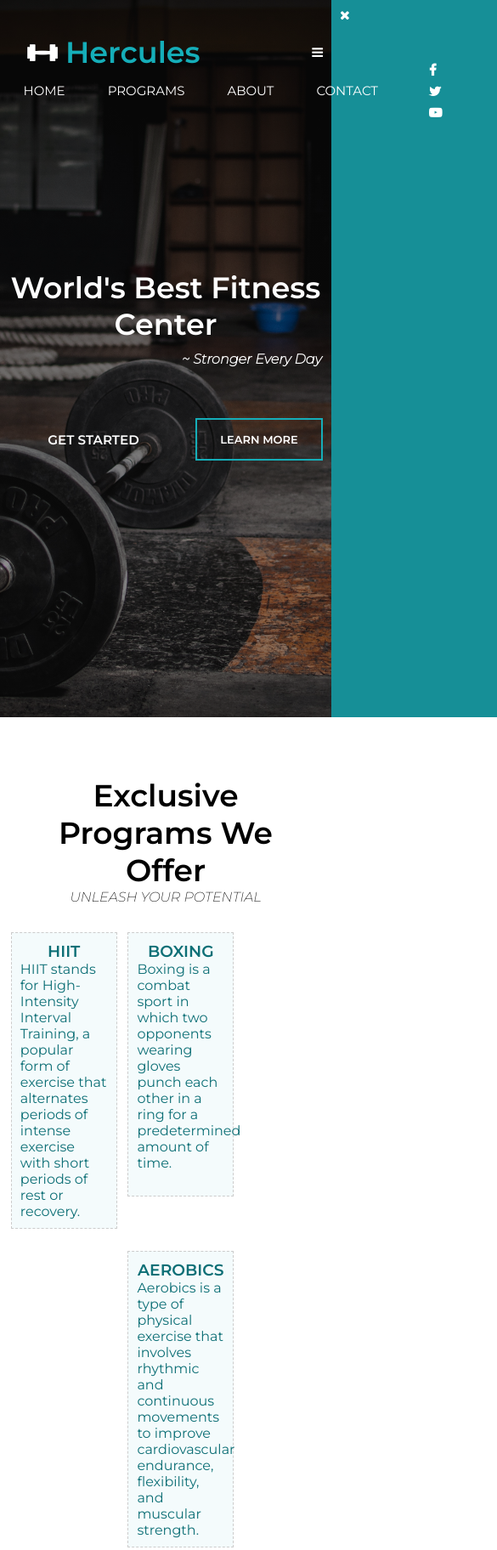
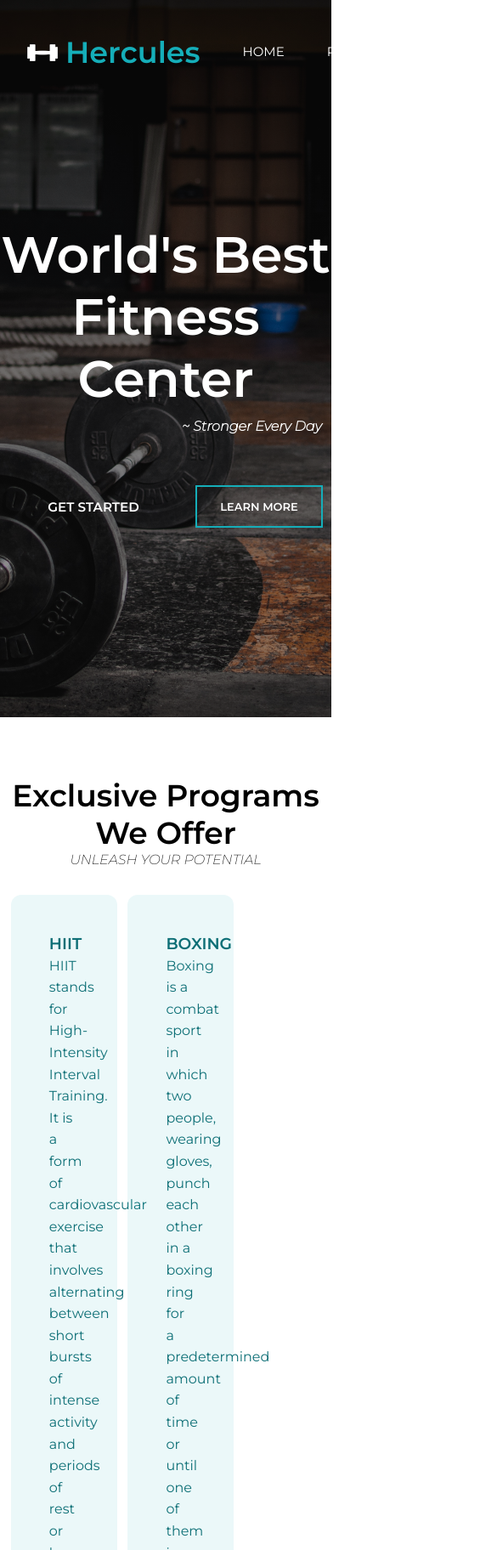
Before and after one commit to shakthi-keerthi/fitness-website, a plain HTML site: page index.html in a window 390 px wide. Shown: the top 1824 px of the page at 85% size, 585 px wide, since content can reach past the window. Drawn offline with nearby package versions, Linux system fonts and the light colour scheme.

Commit message:
hover effects

```diff
--- a/css/style.css
+++ b/css/style.css
@@ -253,46 +253,9 @@ nav.fa{
     display: none;
 }
 
-@media(max-width: 700px)
-{
-    .textbox h1 {
-        padding-top: 1em;
-        font-size: 35px;
-    }
-
-    .navlinks ul li {
-        display: block;
-    }
-    .navlinks {
-        position: absolute;
-        background-color: rgb(22, 143, 151);
-        height:100vh;
-        width:200px;
-        top:0;
-        right:-200px;
-        text-align: left;
-        z-index: 2;
-        transition:1s;
-    }
-
-    nav .fa{
-        display:block;
-        color:white;
-        margin: 10px;
-        font-size: 15px;
-        cursor:pointer;
-    }
-
-    .navlinks ul{
-        padding:30px;
-    }
-
-}
-
-
 .programs {
     padding-top: 70px;
-    width: 80%;
+    justify-content: space-between;
     margin: auto;
     text-align: center;
 }
@@ -306,11 +269,14 @@ h1 {
     float: left;
     color: rgb(13, 111, 118);
     width: 32%;
+    line-height: 1.6em;
     margin: 2em 0 2em 0.8em;
-    border: 1.6px dashed #ccc;
-    padding: 10px;
-    box-sizing: border-box;
-    background-color: rgba(21, 174, 185, 0.048);
+    text-align:left;
+    border-radius: 12px;
+    padding: 45px;
+    box-sizing:border-box;
+    background-color: rgba(21, 174, 185, 0.084);
+    transition: 0.5s;
 }
 
 .block h3 {
@@ -318,13 +284,24 @@ h1 {
     color: rgb(13, 111, 118);
 }
 
+.block:hover{
+    box-shadow: 0 0 20px 0px rgba(0,0,0,0.2);
+}
+
 .details {
 
     display: flex;
     flex-direction: row;
+    justify-content: space-between;
+    align-items: center;
+    padding: 7rem 11rem;
+    background-color: rgb(21, 174, 185);
+
+    /*display: flex;
+    flex-direction: row;
     justify-content: space-around;
     padding: 8em 12em;
-    background-color: rgb(21, 174, 185);
+    background-color: rgb(21, 174, 185); */
 }
 
 .details h1,
@@ -340,6 +317,12 @@ h4 {
     padding-bottom: 1em;
 }
 
+.one{
+        border-right:1px solid white;
+        padding-right: 4rem;
+}
+
+
 .two p {
     line-height: 1.6em;
     font: 1.1em;
@@ -347,10 +330,21 @@ h4 {
 }
 
 .btn3 {
-    display: inline-block;
+
+   /* background: white;
+    height: 100%;
+    width:0;
+    border-radius: 25px;
+    position:absolute;
+    left:0;
+    bottom: 0;
+    z-index: -1;
+    transition:0.5s;*/
+
+
     text-decoration: none;
     color: white;
-    border: 1px solid white;
+    border: 1.2px solid white;
     border-radius: 20px;
     padding: 12px 34px;
     font-size: 13px;
@@ -360,9 +354,10 @@ h4 {
 }
 
 .btn3:hover {
+
     background: rgb(18, 125, 133);
     color: white;
-    border: none;
+    border: 1.2px solid rgb(18, 125, 133);
     transition: 1.2s;
 }
 
--- a/index.html
+++ b/index.html
@@ -31,8 +31,6 @@
             </div>
 
             <div class="navlinks" id="navlinks">
-                <i class="fa fa-times"onclick="hidemenu()"></i>
-
 
                 <ul id="item">
                     <li><a href="">HOME</a></li>
@@ -58,7 +56,7 @@
         </div>
             </div>
         </ul>
-        <i class="fa fa-bars"onclick="showmenu()"></i>
+
     </nav>
 
 
@@ -81,36 +79,36 @@
     <section id="programs" class="programs">
         <h1>Exclusive Programs We Offer</h1>
         <p><em>UNLEASH YOUR POTENTIAL</em></p>
-    </section>
+    <!--</section>-->
 
     <div class="block">
-        <h3>HIIT</h3>
-        <p>HIIT stands for High-Intensity Interval Training, a popular form of exercise that alternates periods of
-            intense exercise with short periods of rest or recovery.
-        </p>
-    </div>
-    <div class="block">
-        <h3>BOXING</h3>
-        <p>Boxing is a combat sport in which two opponents wearing gloves punch each other in a ring for a predetermined
-            amount of time.
+        <h3><b>HIIT</b></h3>
+        <p>HIIT stands for High-Intensity Interval Training. It is a form of cardiovascular exercise that involves alternating between short bursts of intense activity and periods of rest or low-intensity activity. This type of training is typically performed for a short duration, usually 20-30 minutes, but it is designed to be very challenging and effective at burning calories and improving cardiovascular fitness.
             <br/><br/>
         </p>
     </div>
     <div class="block">
-        <h3>AEROBICS</h3>
-        <p>Aerobics is a type of physical exercise that involves rhythmic and continuous movements to improve
-            cardiovascular endurance, flexibility, and muscular strength.
+        <h3><b>BOXING</b></h3>
+        <p>Boxing is a combat sport in which two people, wearing gloves, punch each other in a boxing ring for a predetermined amount of time or until one of them is unable to continue. The sport requires a combination of physical and mental skill, strength, speed, agility, endurance, and strategy. Boxers typically train in various techniques to improve their punching ability, defense, and overall physical fitness.
+         <!--   <br/><br/> -->
         </p>
     </div>
+    <div class="block">
+        <h3><b>AEROBICS</b></h3>
+        <p>Aerobics is a type of physical exercise that involves rhythmic, repetitive movements that aim to increase cardiovascular endurance and overall fitness. Typically, aerobics involves performing exercises to music, with the goal of maintaining a continuous, elevated heart rate for an extended period of time. The exercises can be low-impact or high-impact, depending on the individual's fitness level and preference.<!--</br></br>-->
+        </p>
+    </div>
+
+    </section>
 
     <div class="details">
 
         <div class="one">
             <h1>New to the Hercules?</h1>
-            <h4>Get your FREE membership for upto 60 days</h4>
+            <h4>Get your FREE membership for upto 60 days</br></br></h4>
             <p>Looking to get fit and healthy? Our world-class gym has everything you<br>need to get started on your
                 fitness journey. With personalized workout plans,<br>nutrition advice, and top-of-the-line equipment,
-                we've got you covered!</p>
+                we've got you covered!</br></br></p>
             <a href="#contact" class="btn3"><b>Become a Member today<b></a>
         </div>
 
@@ -180,7 +178,7 @@
     </footer>
 
 
- <!-- JS for toggle menu-->
+ <!-- JS for toggle menu
 <script>
     var navlinks=document.getElementById("navlinks");
     function showmenu(){
@@ -189,7 +187,7 @@
     function hidemenu(){
         navlinks.style.right="-200px";
     }
-</script>
+</script> -->
 
 
 
```
